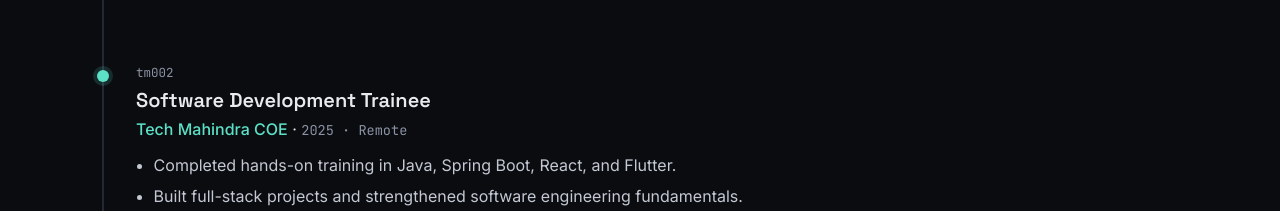
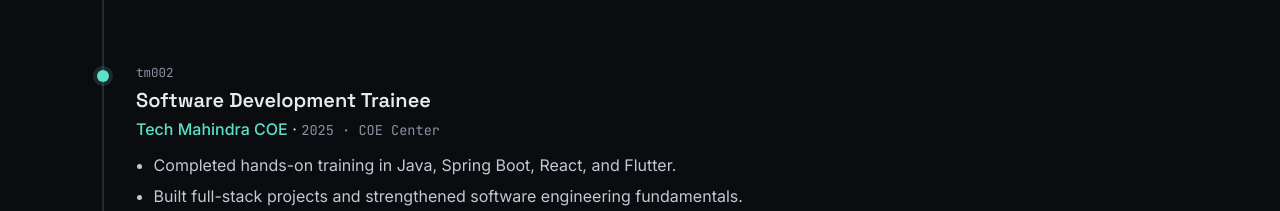
Before and after one commit to sunny-raj-sah/Portfolio, a React (Vite) app: page / in a window 1280 px wide. Shown: the part 1742-1953 px from the top of the page. Built offline with nearby package versions, Linux system fonts and the light colour scheme; no server answers.

Commit message:
Update data

```diff
--- a/src/data/portfolioData.js
+++ b/src/data/portfolioData.js
@@ -78,7 +78,7 @@ export const experience = [
     company: "Tech Mahindra COE",
     role: "Software Development Trainee",
     period: "2025",
-    location: "Remote",
+    location: "COE Center",
     points: [
       "Completed hands-on training in Java, Spring Boot, React, and Flutter.",
       "Built full-stack projects and strengthened software engineering fundamentals.",
```
